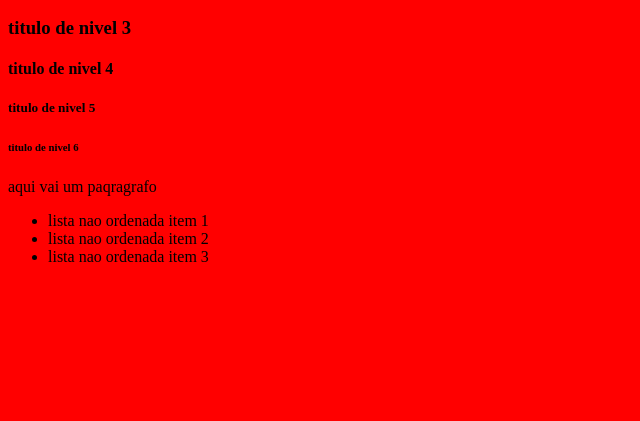
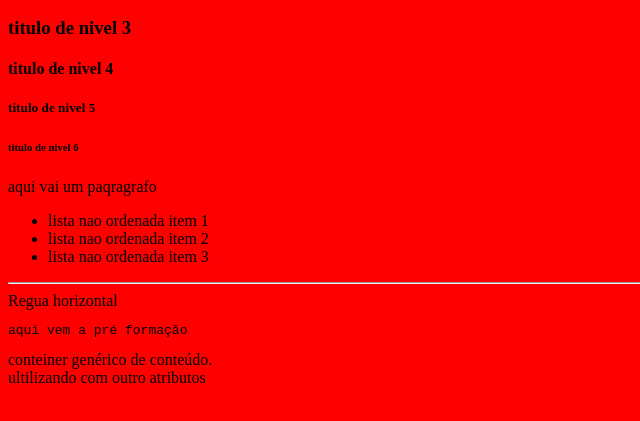
Before and after one commit to CarolinaCorte/2mat, a plain HTML site: page index.html in a window 1280 px wide. Shown: the part 259-680 px from the top of the page, without its empty margins (0-640 px from the left). Drawn offline with Linux system fonts and the light colour scheme.

Commit message:
Update index.html

```diff
--- a/index.html
+++ b/index.html
@@ -48,5 +48,9 @@
         <li>lista nao ordenada item 2</li>
         <li>lista nao ordenada item 3</li>
     </ul>
+    <hr>Regua horizontal
+    <pre>aqui vem a pré formação</pre>
+    <div>conteiner genérico de conteúdo.</div>
+    <div>ultilizando com outro atributos</div>
 </body>
 </html>
```
